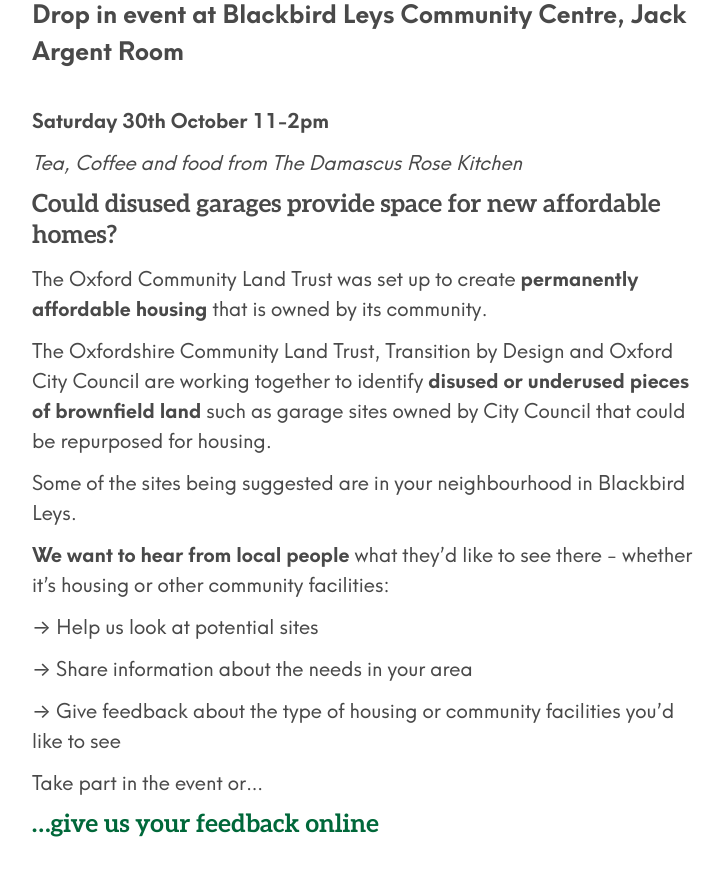
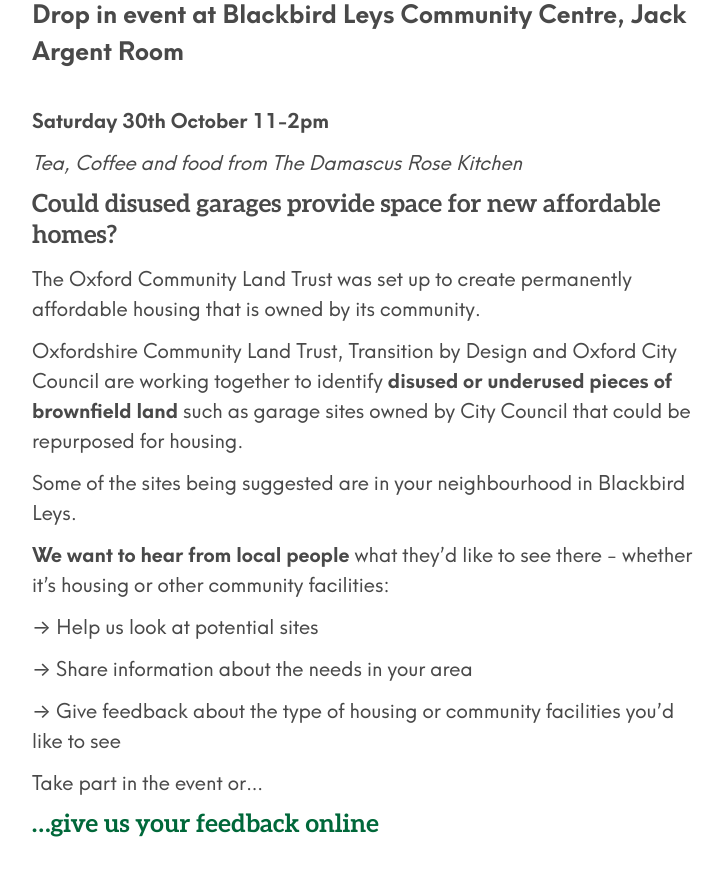
Before and after one commit to johnpuddephatt/oclt, a Jekyll site: the page built from _posts/2021-10-18-garages.md, in a window 1280 px wide and 900 px high, scrolled down 494 px. Shown: the top 876 px of the window, without its empty margins (272-996 px from the left). Built offline with Jekyll 4.4.1, drawn with Linux system fonts in a browser that asks for light colours.

Commit message:
Update from Forestry.io Oxfordshire CLT updated _posts/2021-10-18-garages.md

```diff
--- a/_posts/2021-10-18-garages.md
+++ b/_posts/2021-10-18-garages.md
@@ -11,11 +11,11 @@
 
 _Tea, Coffee and food from The Damascus Rose Kitchen_
 
-#### **Could disused garages provide space for new affordable homes?**
+##### **Could disused garages provide space for new affordable homes?**
 
-The Oxford Community Land Trust was set up to create **permanently affordable housing** that is owned by its community.
+The Oxford Community Land Trust was set up to create permanently affordable housing that is owned by its community.
 
-The Oxfordshire Community Land Trust, Transition by Design and Oxford City Council are working together to identify **disused or underused pieces of brownfield land** such as garage sites owned by City Council that could be repurposed for housing.
+Oxfordshire Community Land Trust, Transition by Design and Oxford City Council are working together to identify **disused or underused pieces of brownfield land** such as garage sites owned by City Council that could be repurposed for housing.
 
 Some of the sites being suggested are in your neighbourhood in Blackbird Leys.
 
```
